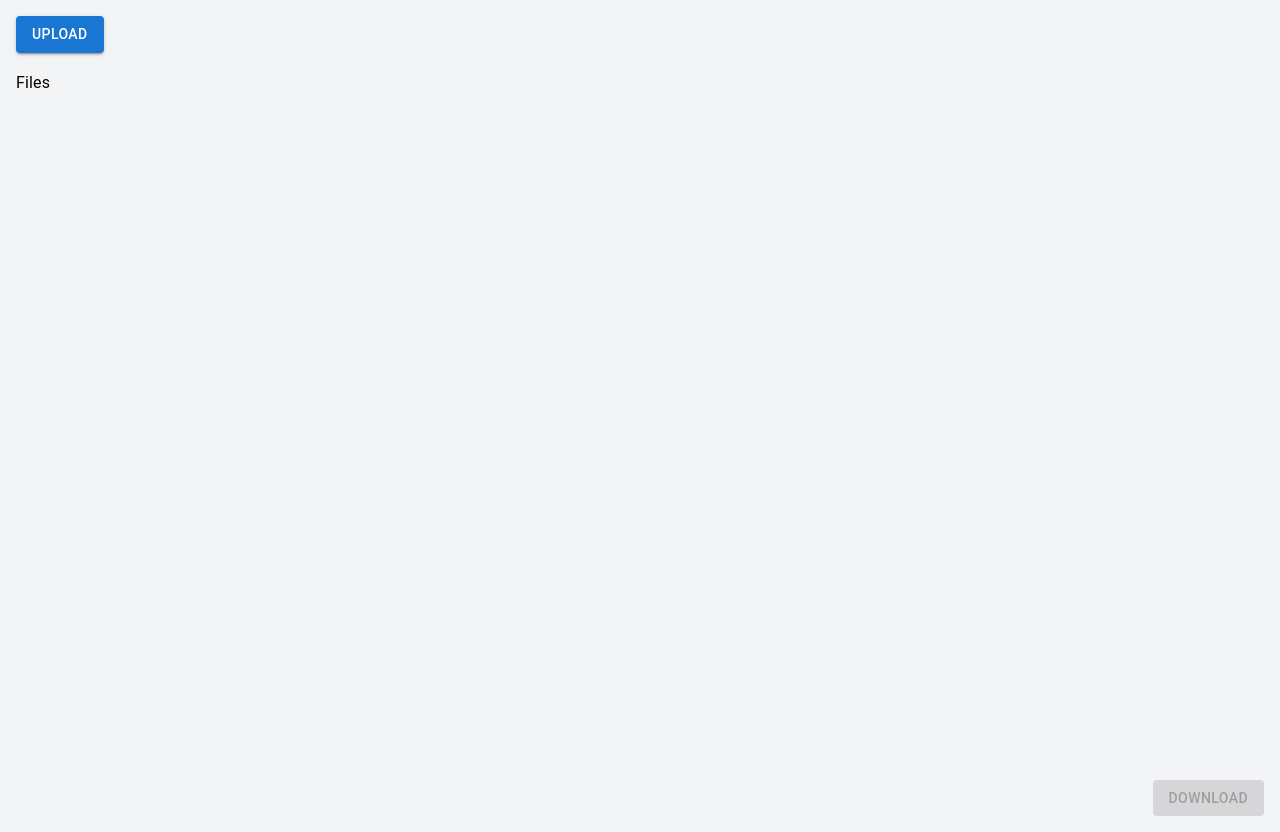
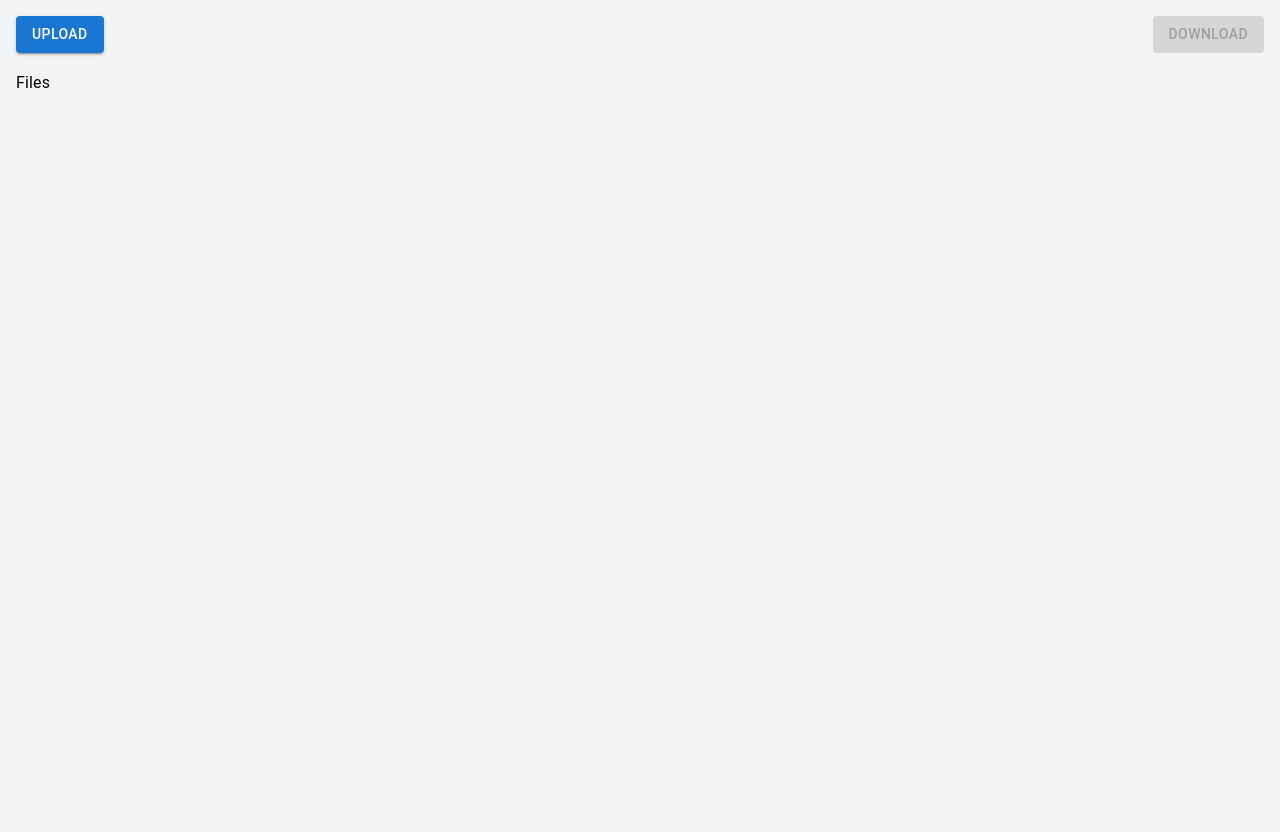
Before and after one commit to savos/document-manager-assessment, a React (Vite) app in the folder client/doc-manager/: page /documents in a window 1280 px wide. Built offline with nearby package versions, Linux system fonts and the light colour scheme; sample sign-in values are in the browser's storage.

Commit message:
feat: align download button with upload and set list width

```diff
--- a/client/doc-manager/src/pages/DocumentManager.tsx
+++ b/client/doc-manager/src/pages/DocumentManager.tsx
@@ -59,15 +59,18 @@ export default function DocumentManager() {
 
   return (
     <Box display="flex" flexDirection="column" height="100vh" m={2}>
-      <Box mb={2} display="flex">
-        <Button variant="contained" onClick={triggerUpload}>Upload</Button>
-        <input ref={fileInputRef} type="file" hidden onChange={handleUpload} />
+      <Box mb={2} display="flex" justifyContent="space-between" alignItems="center">
+        <Box>
+          <Button variant="contained" onClick={triggerUpload}>Upload</Button>
+          <input ref={fileInputRef} type="file" hidden onChange={handleUpload} />
+        </Box>
+        <Button variant="contained" onClick={handleDownload} disabled={!selectedFile}>Download</Button>
       </Box>
       <Box flexGrow={1} display="flex" flexDirection="column">
         <Box mb={2}>
           <Typography variant="subtitle1">Files</Typography>
         </Box>
-        <Box flexGrow={1} overflow="auto">
+        <Box flexGrow={1} overflow="auto" sx={{ width: '128ch' }}>
           <List>
             {files.map((file) => (
               <ListItemButton
@@ -80,9 +83,6 @@ export default function DocumentManager() {
             ))}
           </List>
         </Box>
-        <Box mt={2} display="flex" justifyContent="flex-end">
-          <Button variant="contained" onClick={handleDownload} disabled={!selectedFile}>Download</Button>
-        </Box>
       </Box>
     </Box>
   )
```
